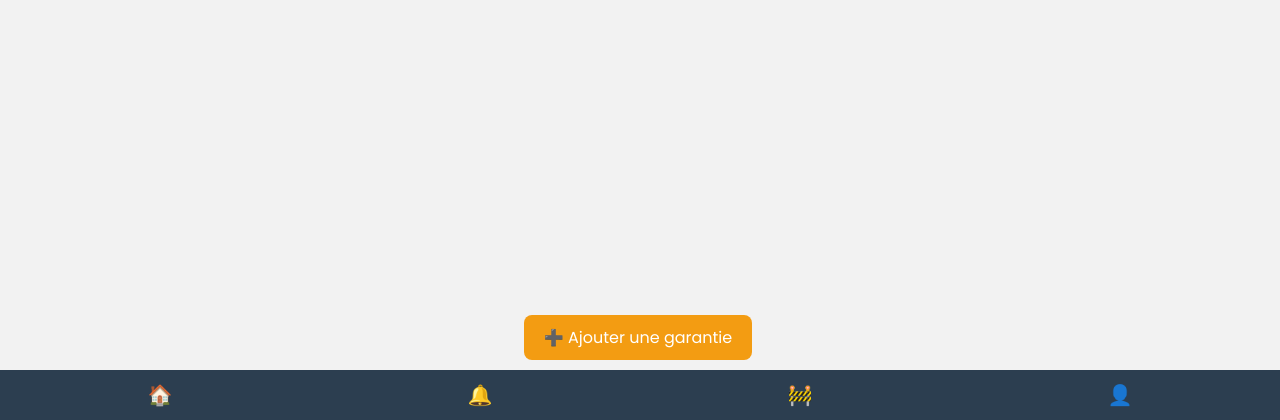
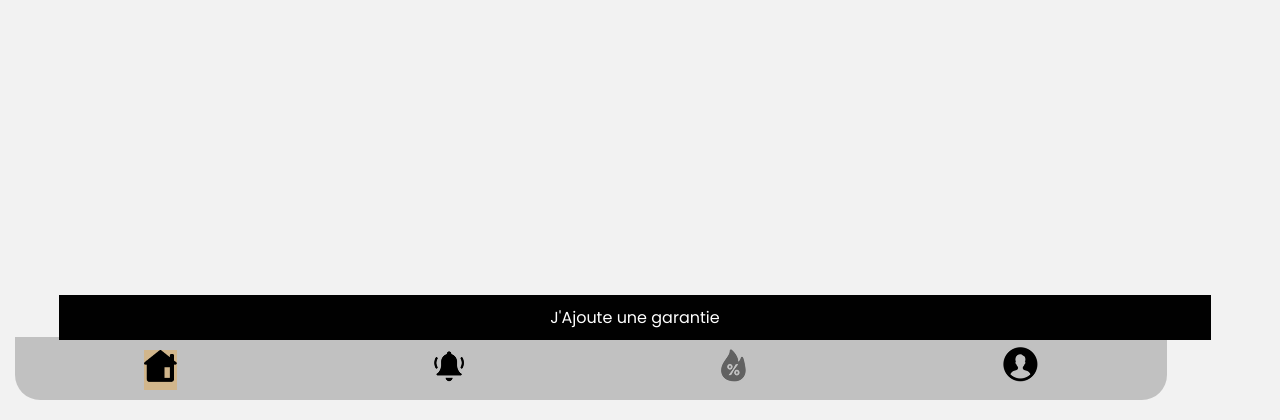
Before and after one commit to jeffbnd-pro/garantia-webapp, a PHP site: page /layout.php in a window 1280 px wide. Shown: the part 380-800 px from the top of the page. Run offline with PHP 8.4, Linux system fonts and the light colour scheme.

Commit message:
Finalisation Logique

```diff
--- a/layout.php
+++ b/layout.php
@@ -6,7 +6,6 @@
     <title>GarantIA</title>
     <link rel="stylesheet" href="/assets/styles/styles.css">
     <link href="https://fonts.googleapis.com/css2?family=Poppins:wght@300;400;500;600;700&display=swap" rel="stylesheet">
-
 
     <style>
         body {
@@ -22,12 +21,14 @@
         #bottom-nav {
             display: flex;
             justify-content: space-around;
-            background: #2c3e50;
+            align-items: end;
+            background: rgba(1, 1, 1, 0.2);
             padding: 10px 0;
             position: fixed;
-            bottom: 0;
-            left: 0;
-            width: 100%;
+            bottom: 20px;
+            left: 15px;
+            width: 90%;
+            border-radius: 0 0 25px 25px;
         }
 
         #bottom-nav button {
@@ -36,31 +37,36 @@
             color: white;
             font-size: 20px;
             cursor: pointer;
+            transition: all 0.3s ease;
         }
-        #bottom-nav button:hover { color: #f39c12; }
+
+        #bottom-nav button:hover div {
+            background-color: rgba(243, 156, 18, 0.2);
+        }
+
+        .nav-btn.active div {
+            background-color: rgba(243, 156, 18, 0.3);
+            transition: all 0.3s ease;
+        }
 
         #fixed-add-btn {
             position: fixed;
-            bottom: 60px;
+            bottom: 80px;
             width: 100%;
             display: flex;
             justify-content: center;
-            right: 2px;
+            right: 5px;
             z-index: 100;
         }
 
         #fixed-add-btn button {
-            background-color: #f39c12;
+            background-color: var(--ink);
             color: white;
             border: none;
             padding: 10px 20px;
-            border-radius: 8px;
             font-size: 16px;
             cursor: pointer;
-        }
-
-        #fixed-add-btn button:hover {
-            background-color: #e67e22;
+            width: 90%;
         }
     </style>
 
@@ -72,14 +78,30 @@
 <div id="main-content"></div>
 
 <div id="fixed-add-btn">
-    <button id="add-warranty-btn">➕ Ajouter une garantie</button>
+    <button id="add-warranty-btn">J'Ajoute une garantie</button>
 </div>
 
 <div id="bottom-nav">
-    <button class="nav-btn" data-page="dashboard">🏠</button>
-    <button class="nav-btn" data-page="alert">🔔</button>
-    <button class="nav-btn" data-page="comming">🚧</button>
-    <button class="nav-btn" data-page="user">👤</button>
+    <button class="nav-btn" data-page="dashboard">
+        <div>
+            <img src="./assets/images/nav-images/nav-home.png" alt="#">
+        </div>
+    </button>
+    <button class="nav-btn" data-page="alert">
+        <div>
+            <img src="./assets/images/nav-images/nav-alert.png" alt="#">
+        </div>
+    </button>
+    <button class="nav-btn" data-page="comming">
+        <div>
+            <img src="./assets/images/nav-images/nav-comming.png" alt="#">
+        </div>
+    </button>
+    <button class="nav-btn" data-page="user">
+        <div>
+            <img src="./assets/images/nav-images/nav-user.png" alt="#">
+        </div>
+    </button>
 </div>
 
 <script>
@@ -100,13 +122,21 @@ $(document).ready(function(){
         });
     }
 
+    function setActiveNav(page) {
+        $(".nav-btn").removeClass("active"); // retire active de tous
+        $(".nav-btn[data-page='" + page + "']").addClass("active"); // met active au bon bouton
+    }
+
     // Charge la page demandée dans l’URL au chargement
     const current = new URLSearchParams(window.location.search).get('page') || 'dashboard';
     loadPage(current);
+    setActiveNav(current);
 
     // Navigation
     $(".nav-btn").click(function(){
-        loadPage($(this).data("page"));
+        const page = $(this).data("page");
+        loadPage(page);
+        setActiveNav(page);
     });
 
     // Bouton Ajouter une garantie
--- a/public/pages/indexDashboard.php
+++ b/public/pages/indexDashboard.php
@@ -93,6 +93,3 @@ $warranties = $stmt->fetchAll(PDO::FETCH_ASSOC);
 
 <?php endif; ?>
 </section>
-
-</body>
-</html>
```
Also changed, not shown: public/components/user/login_logout/login.php (+0 -13 lines), public/pages/indexAlert.php (+5 -10 lines), assets/images/nav-images/nav-alert.png (added), assets/images/nav-images/nav-comming.png (added), assets/images/nav-images/nav-home.png (added), assets/images/nav-images/nav-user.png (added), 4 other files.
